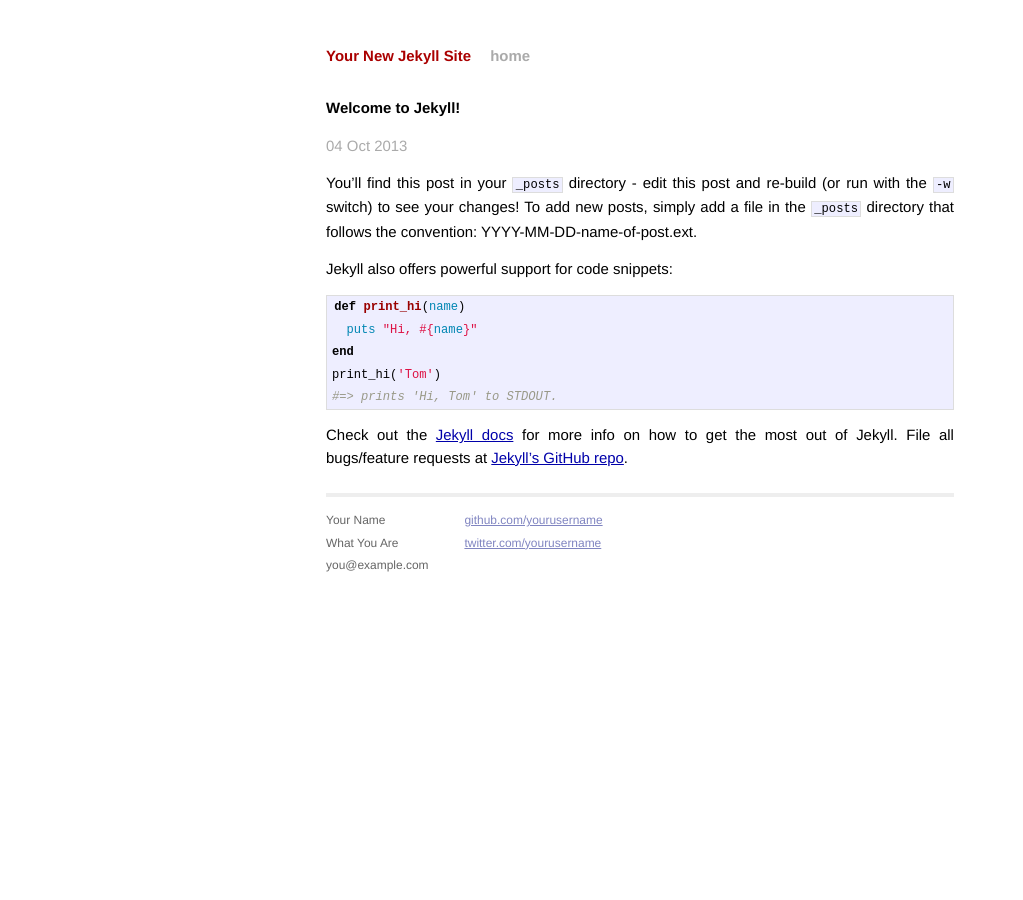
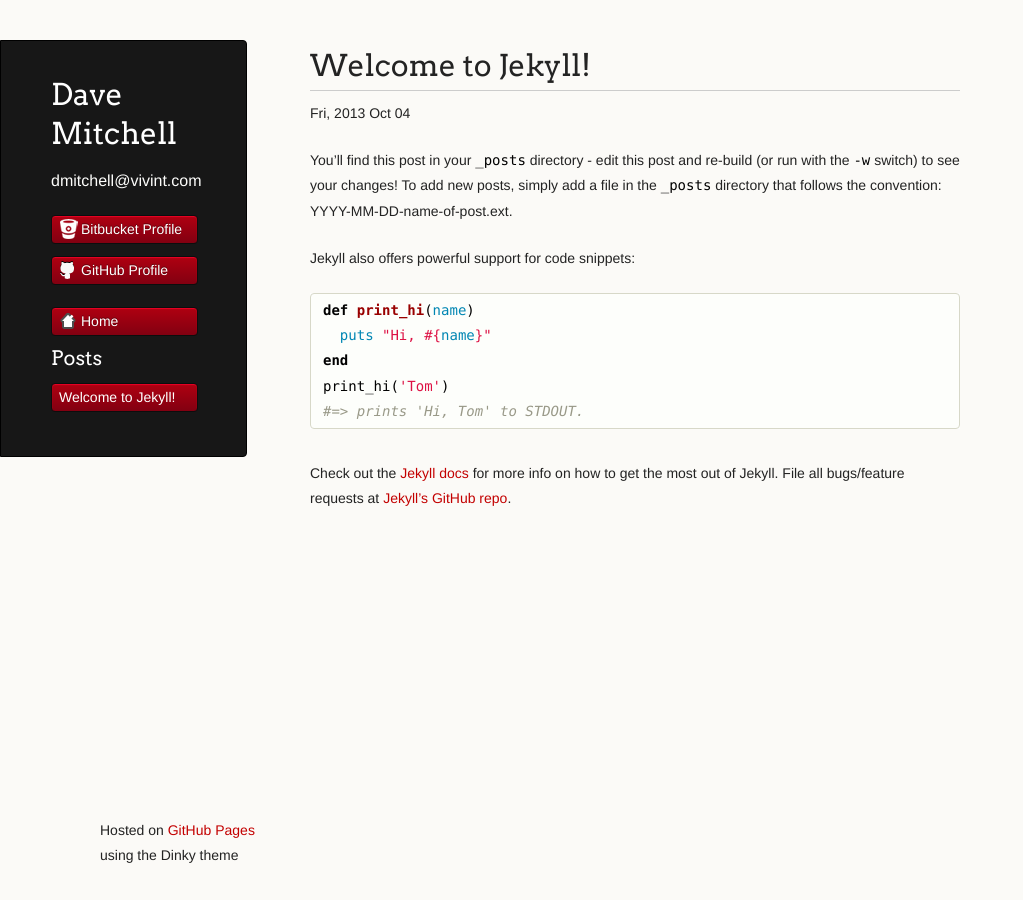
Before and after one commit to digitalbias/digitalbias.old, a Jekyll site: the page built from _posts/2013-10-04-welcome-to-jekyll.markdown, in a window 1280 px wide and 900 px high. Shown: the whole window, without its empty margins (0-1023 px from the left). Built offline with Jekyll 4.4.1, drawn with Linux system fonts in a browser that asks for light colours; Markdown is read by kramdown in place of the engine named in the settings.

Commit message:
initial structure

```diff
--- /dev/null
+++ b/CNAME
@@ -0,0 +1 @@
+digitalbias.com
--- a/Gemfile
+++ b/Gemfile
@@ -1,3 +1,3 @@
 source 'http://rubygems.org'
 
-gem 'jekyll'
+gem 'github-pages'
--- /dev/null
+++ b/_includes/footer.html
@@ -0,0 +1,3 @@
+<footer>
+	<p><small>Hosted on <a href="https://pages.github.com">GitHub Pages</a> using the Dinky theme</small></p>
+</footer>
--- /dev/null
+++ b/_includes/header.html
@@ -0,0 +1,19 @@
+<header>
+  <h1 class="header">Dave Mitchell</h1>
+  <p class="header">dmitchell@vivint.com</p>
+  <ul>
+    <li><a class="buttons bitbucket" href="https://bitbucket.org/digitalbias">Bitbucket Profile</a></li>
+    <li><a class="buttons github" href="https://github.com/digitalbias">GitHub Profile</a></li>
+  </ul>
+
+  <li><a href="/" class='buttons home'>Home</a></li>
+
+  <h2 class="header">Posts</h2>
+  <ul>
+    {% for post in site.posts %}
+      <li>
+        <a href="{{ post.url }}" class='post'>{{ post.title }}</a>
+      </li>
+    {% endfor %}
+  </ul>
+</header>
--- a/_layouts/default.html
+++ b/_layouts/default.html
@@ -1,44 +1,35 @@
-<!DOCTYPE html>
+<!doctype html>
 <html>
   <head>
     <meta charset="utf-8">
-        <meta http-equiv="X-UA-Compatible" content="IE=edge,chrome=1">
-        <title>{{ page.title }}</title>
-        <meta name="viewport" content="width=device-width">
+    <meta http-equiv="X-UA-Compatible" content="chrome=1">
 
-        <!-- syntax highlighting CSS -->
-        <link rel="stylesheet" href="/css/syntax.css">
+    <title>{{ site.name }}</title>
 
-        <!-- Custom CSS -->
-        <link rel="stylesheet" href="/css/main.css">
-
+    <link rel="stylesheet" href="/stylesheets/styles.css">
+    <link rel="stylesheet" href="/stylesheets/pygment_trac.css">
+    <script src="/javascripts/scale.fix.js"></script>
+    <meta name="viewport" content="width=device-width, initial-scale=1, user-scalable=no">
+    <!--[if lt IE 9]>
+    <script src="//html5shiv.googlecode.com/svn/trunk/html5.js"></script>
+    <![endif]-->
   </head>
   <body>
+    <div class="wrapper">
 
-        <div class="site">
-          <div class="header">
-            <h1 class="title"><a href="/">{{ site.name }}</a></h1>
-            <a class="extra" href="/">home</a>
-          </div>
+      {% include header.html %}
+
+      <section>
 
       {{ content }}
 
-          <div class="footer">
-            <div class="contact">
-              <p>
-                Your Name<br />
-                What You Are<br />
-                you@example.com
-              </p>
+      </section>
+
+      <footer>
+      {% include footer.html %}
+      </footer>
     </div>
-            <div class="contact">
-              <p>
-                <a href="https://github.com/yourusername">github.com/yourusername</a><br />
-                <a href="https://twitter.com/yourusername">twitter.com/yourusername</a><br />
-              </p>
-            </div>
-          </div>
-        </div>
+    <!--[if !IE]><script>fixScale(document);</script><![endif]-->
 
   </body>
 </html>
--- a/_layouts/post.html
+++ b/_layouts/post.html
@@ -1,8 +1,10 @@
 ---
 layout: default
 ---
-<h2>{{ page.title }}</h2>
-<p class="meta">{{ page.date | date_to_string }}</p>
+<h1>{{ page.title }}</h1>
+<p class="meta">{{ page.date | date: "%a, %Y %b %d" }}</p>
+
+{{ article.published_at | date: "%a, %b %d, %y" }}
 
 <div class="post">
 {{ content }}
--- a/css/main.css
+++ /dev/null
@@ -1,160 +0,0 @@
-/*****************************************************************************/
-/*
-/* Common
-/*
-/*****************************************************************************/
-
-/* Global Reset */
-* {
-  margin: 0;
-  padding: 0;
-}
-
-html, body { height: 100%; }
-
-body {
-  background-color: #FFF;
-  font: 13.34px Helvetica, Arial, sans-serif;
-  font-size: small;
-  text-align: center;
-}
-
-h1, h2, h3, h4, h5, h6 {
-  font-size: 100%; }
-
-h1 { margin-bottom: 1em; }
-p { margin: 1em 0; }
-
-a         { color: #00a; }
-a:hover   { color: #000; }
-a:visited { color: #a0a; }
-
-/*****************************************************************************/
-/*
-/* Home
-/*
-/*****************************************************************************/
-ul.posts {
-  list-style-type: none;
-  margin-bottom: 2em;
-}
-
-ul.posts li {
-  line-height: 1.75em;
-}
-
-ul.posts span {
-  color: #aaa;
-  font-family: Monaco, "Courier New", monospace;
-  font-size: 80%;
-}
-
-/*****************************************************************************/
-/*
-/* Site
-/*
-/*****************************************************************************/
-
-.site {
-  font-size: 115%;
-  text-align: justify;
-  width: 42em;
-  margin: 3em auto 2em;
-  line-height: 1.5em;
-}
-
-.site .header a {
-  font-weight: bold;
-  text-decoration: none;
-}
-
-.site .header h1.title {
-  display: inline-block;
-  margin-bottom: 2em;
-}
-
-.site .header h1.title a {
-  color: #a00;
-}
-
-.site .header h1.title a:hover {
-  color: #000;
-}
-
-.site .header a.extra {
-  color: #aaa;
-  margin-left: 1em;
-}
-
-.site .header a.extra:hover {
-  color: #000;
-}
-
-.site .meta {
-  color: #aaa;
-}
-
-.site .footer {
-  font-size: 80%;
-  color: #666;
-  border-top: 4px solid #eee;
-  margin-top: 2em;
-  overflow: hidden;
-}
-
-.site .footer .contact {
-  float: left;
-  margin-right: 3em;
-}
-
-.site .footer .contact a {
-  color: #8085C1;
-}
-
-.site .footer .rss {
-  margin-top: 1.1em;
-  margin-right: -.2em;
-  float: right;
-}
-
-.site .footer .rss img {
-  border: 0;
-}
-
-/*****************************************************************************/
-/*
-/* Posts
-/*
-/*****************************************************************************/
-
-/* standard */
-.post pre {
-  border: 1px solid #ddd;
-  background-color: #eef;
-  padding: 0 .4em;
-}
-
-.post ul, .post ol {
-  margin-left: 1.35em;
-}
-
-.post code {
-  border: 1px solid #ddd;
-  background-color: #eef;
-  padding: 0 .2em;
-}
-
-.post pre code {
-  border: none;
-}
-
-/* terminal */
-.post pre.terminal {
-  border: 1px solid #000;
-  background-color: #333;
-  color: #FFF;
-}
-
-.post pre.terminal code {
-  background-color: #333;
-}
--- /dev/null
+++ b/javascripts/scale.fix.js
@@ -0,0 +1,20 @@
+fixScale = function(doc) {
+
+	var addEvent = 'addEventListener',
+	    type = 'gesturestart',
+	    qsa = 'querySelectorAll',
+	    scales = [1, 1],
+	    meta = qsa in doc ? doc[qsa]('meta[name=viewport]') : [];
+
+	function fix() {
+		meta.content = 'width=device-width,minimum-scale=' + scales[0] + ',maximum-scale=' + scales[1];
+		doc.removeEventListener(type, fix, true);
+	}
+
+	if ((meta = meta[meta.length - 1]) && addEvent in doc) {
+		fix();
+		scales = [.25, 1.6];
+		doc[addEvent](type, fix, true);
+	}
+
+};
--- a/css/syntax.css
+++ b/stylesheets/pygment_trac.css
@@ -17,10 +17,11 @@
 .highlight .go { color: #888888 } /* Generic.Output */
 .highlight .gp { color: #555555 } /* Generic.Prompt */
 .highlight .gs { font-weight: bold } /* Generic.Strong */
-.highlight .gu { color: #aaaaaa } /* Generic.Subheading */
+.highlight .gu { color: #800080; font-weight: bold; } /* Generic.Subheading */
 .highlight .gt { color: #aa0000 } /* Generic.Traceback */
 .highlight .kc { font-weight: bold } /* Keyword.Constant */
 .highlight .kd { font-weight: bold } /* Keyword.Declaration */
+.highlight .kn { font-weight: bold } /* Keyword.Namespace */
 .highlight .kp { font-weight: bold } /* Keyword.Pseudo */
 .highlight .kr { font-weight: bold } /* Keyword.Reserved */
 .highlight .kt { color: #445588; font-weight: bold } /* Keyword.Type */
@@ -58,3 +59,11 @@
 .highlight .vg { color: #008080 } /* Name.Variable.Global */
 .highlight .vi { color: #008080 } /* Name.Variable.Instance */
 .highlight .il { color: #009999 } /* Literal.Number.Integer.Long */
+
+.type-csharp .highlight .k { color: #0000FF }
+.type-csharp .highlight .kt { color: #0000FF }
+.type-csharp .highlight .nf { color: #000000; font-weight: normal }
+.type-csharp .highlight .nc { color: #2B91AF }
+.type-csharp .highlight .nn { color: #000000 }
+.type-csharp .highlight .s { color: #A31515 }
+.type-csharp .highlight .sc { color: #A31515 }
--- /dev/null
+++ b/stylesheets/styles.css
@@ -0,0 +1,429 @@
+@import url(https://fonts.googleapis.com/css?family=Arvo:400,700,400italic);
+
+/* MeyerWeb Reset */
+
+html, body, div, span, applet, object, iframe,
+h1, h2, h3, h4, h5, h6, p, blockquote, pre,
+a, abbr, acronym, address, big, cite, code,
+del, dfn, em, img, ins, kbd, q, s, samp,
+small, strike, strong, sub, sup, tt, var,
+b, u, i, center,
+dl, dt, dd, ol, ul, li,
+fieldset, form, label, legend,
+table, caption, tbody, tfoot, thead, tr, th, td,
+article, aside, canvas, details, embed,
+figure, figcaption, footer, header, hgroup,
+menu, nav, output, ruby, section, summary,
+time, mark, audio, video {
+  margin: 0;
+  padding: 0;
+  border: 0;
+  font: inherit;
+  vertical-align: baseline;
+}
+
+
+/* Base text styles */
+
+body {
+  padding:10px 50px 0 0;
+  font-family:"Helvetica Neue", Helvetica, Arial, sans-serif;
+	font-size: 14px;
+	color: #232323;
+	background-color: #FBFAF7;
+	margin: 0;
+	line-height: 1.8em;
+	-webkit-font-smoothing: antialiased;
+
+}
+
+h1, h2, h3, h4, h5, h6 {
+  color:#232323;
+  margin:36px 0 10px;
+}
+
+p, ul, ol, table, dl {
+  margin:0 0 22px;
+}
+
+h1, h2, h3 {
+	font-family: Arvo, Monaco, serif;
+  line-height:1.3;
+	font-weight: normal;
+}
+
+h1,h2, h3 {
+	display: block;
+	border-bottom: 1px solid #ccc;
+	padding-bottom: 5px;
+}
+
+h1 {
+	font-size: 30px;
+}
+
+h2 {
+	font-size: 24px;
+}
+
+h3 {
+	font-size: 18px;
+}
+
+h4, h5, h6 {
+	font-family: Arvo, Monaco, serif;
+	font-weight: 700;
+}
+
+a {
+  color:#C30000;
+  font-weight:200;
+  text-decoration:none;
+}
+
+a:hover {
+	text-decoration: underline;
+}
+
+a small {
+	font-size: 12px;
+}
+
+em {
+	font-style: italic;
+}
+
+strong {
+  font-weight:700;
+}
+
+ul li {
+  list-style: inside;
+  padding-left: 25px;
+}
+
+ol li {
+  list-style: decimal inside;
+  padding-left: 20px;
+}
+
+blockquote {
+  margin: 0;
+  padding: 0 0 0 20px;
+  font-style: italic;
+}
+
+dl, dt, dd, dl p {
+	font-color: #444;
+}
+
+dl dt {
+  font-weight: bold;
+}
+
+dl dd {
+  padding-left: 20px;
+  font-style: italic;
+}
+
+dl p {
+  padding-left: 20px;
+  font-style: italic;
+}
+
+hr {
+  border:0;
+  background:#ccc;
+  height:1px;
+  margin:0 0 24px;
+}
+
+/* Images */
+
+img {
+  position: relative;
+  margin: 0 auto;
+  max-width: 650px;
+  padding: 5px;
+  margin: 10px 0 32px 0;
+  border: 1px solid #ccc;
+}
+
+
+/* Code blocks */
+
+code, pre {
+	font-family: Monaco, "Bitstream Vera Sans Mono", "Lucida Console", Terminal, monospace;
+  color:#000;
+  font-size:14px;
+}
+
+pre {
+	padding: 4px 12px;
+  background: #FDFEFB;
+  border-radius:4px;
+  border:1px solid #D7D8C8;
+  overflow: auto;
+  overflow-y: hidden;
+	margin-bottom: 32px;
+}
+
+
+/* Tables */
+
+table {
+  width:100%;
+}
+
+table {
+  border: 1px solid #ccc;
+  margin-bottom: 32px;
+  text-align: left;
+ }
+
+th {
+  font-family: 'Arvo', Helvetica, Arial, sans-serif;
+	font-size: 18px;
+	font-weight: normal;
+  padding: 10px;
+  background: #232323;
+  color: #FDFEFB;
+ }
+
+td {
+  padding: 10px;
+	background: #ccc;
+ }
+
+
+/* Wrapper */
+.wrapper {
+  width:960px;
+}
+
+
+/* Header */
+
+header {
+	background-color: #171717;
+	color: #FDFDFB;
+  width:170px;
+  float:left;
+  position:fixed;
+	border: 1px solid #000;
+	-webkit-border-top-right-radius: 4px;
+	-webkit-border-bottom-right-radius: 4px;
+	-moz-border-radius-topright: 4px;
+	-moz-border-radius-bottomright: 4px;
+	border-top-right-radius: 4px;
+	border-bottom-right-radius: 4px;
+	padding: 34px 25px 22px 50px;
+	margin: 30px 25px 0 0;
+	-webkit-font-smoothing: antialiased;
+}
+
+p.header {
+	font-size: 16px;
+}
+
+h1.header {
+	font-family: Arvo, sans-serif;
+	font-size: 30px;
+	font-weight: 300;
+	line-height: 1.3em;
+	border-bottom: none;
+	margin-top: 0;
+}
+
+h2.header {
+  font-family: Arvo, sans-serif;
+  font-size: 20px;
+  font-weight: 300;
+  line-height: 1em;
+  border-bottom: none;
+  margin-top: 0;
+}
+
+h1.header, h2.header, a.header, a.name, header a{
+	color: #fff;
+}
+
+a.header {
+	text-decoration: underline;
+}
+
+a.name {
+	white-space: nowrap;
+}
+
+header ul {
+  list-style:none;
+  padding:0;
+}
+
+header li {
+	list-style-type: none;
+  width:132px;
+  height:15px;
+	margin-bottom: 12px;
+	line-height: 1em;
+	padding: 6px 6px 6px 7px;
+
+	background: #AF0011;
+	background: -moz-linear-gradient(top, #AF0011 0%, #820011 100%);
+  background: -webkit-gradient(linear, left top, left bottom, color-stop(0%,#f8f8f8), color-stop(100%,#dddddd));
+  background: -webkit-linear-gradient(top, #AF0011 0%,#820011 100%);
+  background: -o-linear-gradient(top, #AF0011 0%,#820011 100%);
+  background: -ms-linear-gradient(top, #AF0011 0%,#820011 100%);
+  background: linear-gradient(top, #AF0011 0%,#820011 100%);
+
+	border-radius:4px;
+  border:1px solid #0D0D0D;
+
+	-webkit-box-shadow: inset 0px 1px 1px 0 rgba(233,2,38, 1);
+	box-shadow: inset 0px 1px 1px 0 rgba(233,2,38, 1);
+
+}
+
+header li:hover {
+	background: #C3001D;
+	background: -moz-linear-gradient(top, #C3001D 0%, #950119 100%);
+  background: -webkit-gradient(linear, left top, left bottom, color-stop(0%,#f8f8f8), color-stop(100%,#dddddd));
+  background: -webkit-linear-gradient(top, #C3001D 0%,#950119 100%);
+  background: -o-linear-gradient(top, #C3001D 0%,#950119 100%);
+  background: -ms-linear-gradient(top, #C3001D 0%,#950119 100%);
+  background: linear-gradient(top, #C3001D 0%,#950119 100%);
+}
+
+a.buttons {
+	-webkit-font-smoothing: antialiased;
+	background: url(../images/arrow-down.png) no-repeat;
+	font-weight: normal;
+	text-shadow: rgba(0, 0, 0, 0.4) 0 -1px 0;
+	padding: 2px 2px 2px 22px;
+	height: 30px;
+}
+
+a.bitbucket {
+  background: url(../images/bitbucket-w.png) no-repeat 1px;
+}
+
+a.home {
+  background: url(../images/home.png) no-repeat 1px;
+}
+
+a.github {
+	background: url(../images/octocat-small.png) no-repeat 1px;
+}
+
+a.buttons:hover {
+	color: #fff;
+	text-decoration: none;
+}
+
+
+/* Section - for main page content */
+
+section {
+  width:650px;
+  float:right;
+  padding-bottom:50px;
+}
+
+
+/* Footer */
+
+footer {
+  width:170px;
+  float:left;
+  position:fixed;
+  bottom:10px;
+	padding-left: 50px;
+}
+
+@media print, screen and (max-width: 960px) {
+
+  div.wrapper {
+    width:auto;
+    margin:0;
+  }
+
+  header, section, footer {
+    float:none;
+    position:static;
+    width:auto;
+  }
+
+	footer {
+		border-top: 1px solid #ccc;
+		margin:0 84px 0 50px;
+		padding:0;
+	}
+
+  header {
+    padding-right:320px;
+  }
+
+  section {
+    padding:20px 84px 20px 50px;
+    margin:0 0 20px;
+  }
+
+  header a small {
+    display:inline;
+  }
+
+  header ul {
+    position:absolute;
+    right:130px;
+    top:84px;
+  }
+}
+
+@media print, screen and (max-width: 720px) {
+  body {
+    word-wrap:break-word;
+  }
+
+  header {
+    padding:10px 20px 0;
+		margin-right: 0;
+  }
+
+	section {
+    padding:10px 0 10px 20px;
+    margin:0 0 30px;
+  }
+
+	footer {
+		margin: 0 0 0 30px;
+	}
+
+  header ul, header p.view {
+    position:static;
+  }
+}
+
+@media print, screen and (max-width: 480px) {
+
+  header ul li.download {
+    display:none;
+  }
+
+	footer {
+		margin: 0 0 0 20px;
+	}
+
+	footer a{
+		display:block;
+	}
+
+}
+
+@media print {
+  body {
+    padding:0.4in;
+    font-size:12pt;
+    color:#444;
+  }
+}
```
Also changed, not shown: index.html (deleted, +0 -13 lines), index.md (added, +34 -0 lines), params.json (added, +1 -0 lines), Gemfile.lock, images/arrow-down.png (added), images/bitbucket-w.png (added), images/home.png (added), images/octocat-small.png (added), 1 other file. Lines whose indentation alone changed are shown as unchanged.
